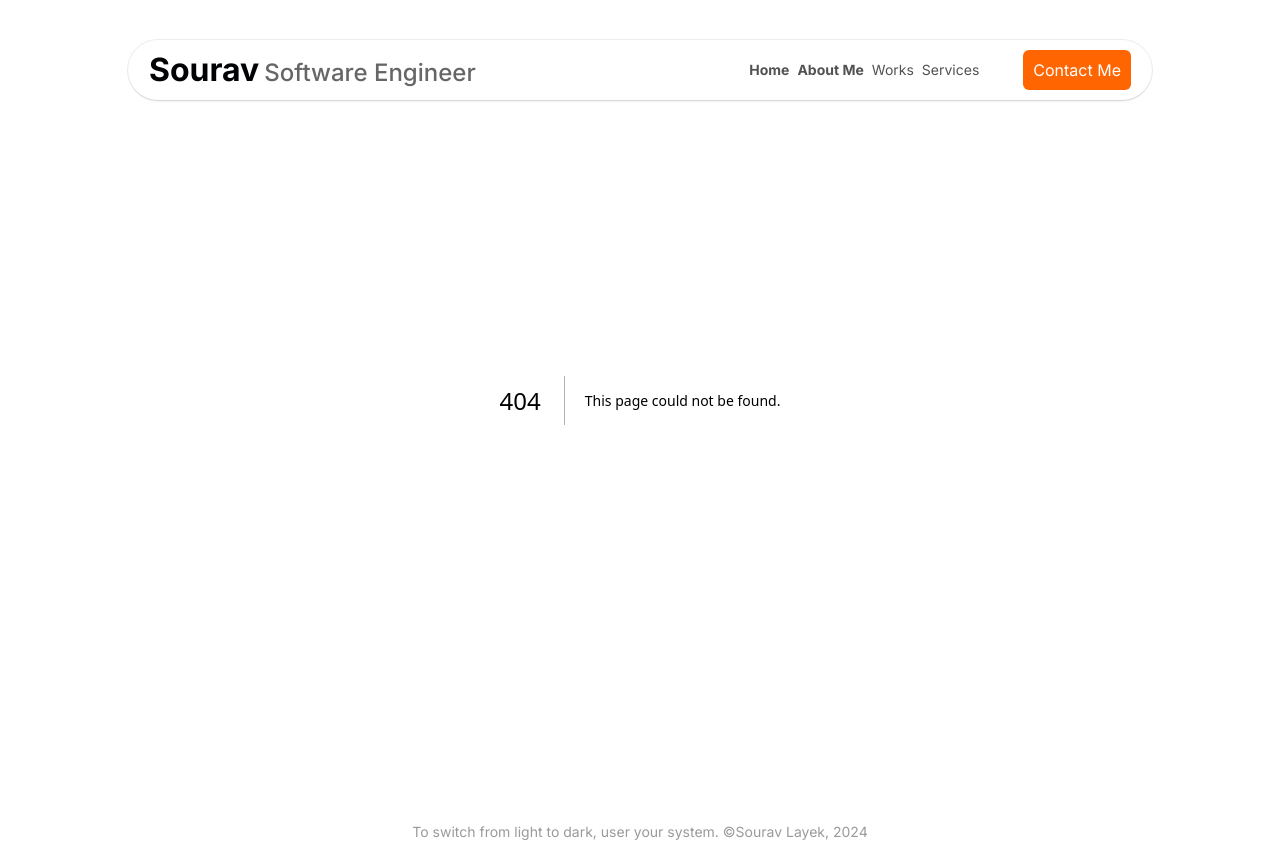
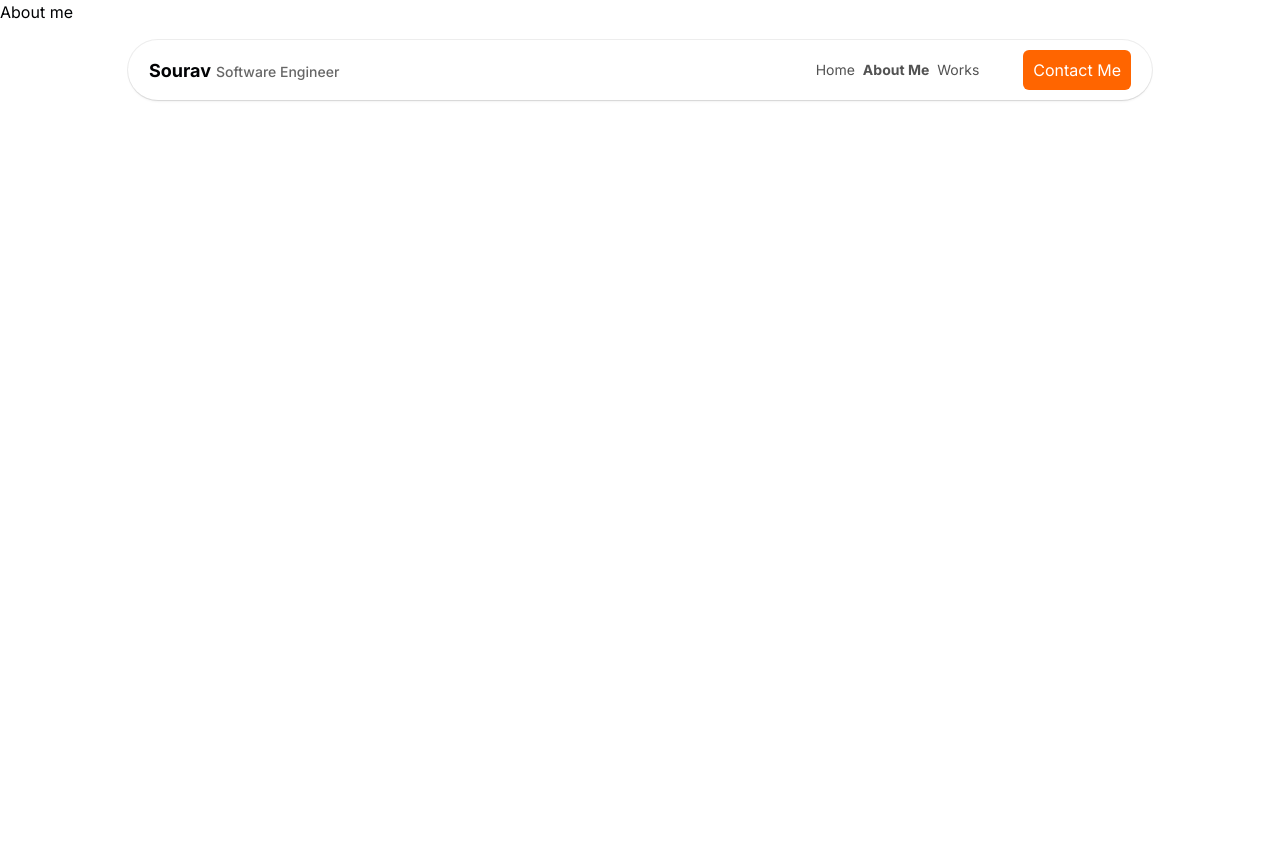
Before and after one commit to souravlayek/portfolio-v3, a Next.js app: page /about-me in a window 1280 px wide. Before the commit this address had no page. After the commit the page ends 800 px from the top, so only its background shows below. Built offline with nearby package versions, Linux system fonts and the light colour scheme.

Commit message:
Added some more fixes

```diff
--- /dev/null
+++ b/src/app/about-me/page.tsx
@@ -0,0 +1,7 @@
+import React from "react";
+
+const AboutMe = () => {
+  return <main>About me</main>;
+};
+
+export default AboutMe;
--- a/src/app/layout.tsx
+++ b/src/app/layout.tsx
@@ -3,6 +3,7 @@ import "./globals.css";
 import { Inter } from "next/font/google";
 import { ThemeProvider } from "@/components/theme-provider";
 import Header from "@/components/Header";
+import { IconBulbFilled } from "@tabler/icons-react";
 const interFont = Inter({
   weight: ["300", "400", "500", "600", "700", "900"],
   subsets: ["latin"],
@@ -35,8 +36,8 @@ export default function RootLayout({
           <Header />
           {children}
           <footer className="w-full h-16 text-center flex justify-center items-center text-sm text-foreground/40">
-            To switch from light to dark, user your system. &copy;Sourav Layek,
-            2024
+            <IconBulbFilled className="w-4 h-4 mr-2" /> Dark and light modes
+            adapt to your device settings. &copy;Sourav Layek, 2024
           </footer>
         </ThemeProvider>
       </body>
--- a/src/app/page.tsx
+++ b/src/app/page.tsx
@@ -24,6 +24,7 @@ import {
 } from "./data";
 import { LinkPreview } from "@/components/ui/link-preview";
 import ServiceDetailsModal from "@/components/service-details-modal";
+import Link from "next/link";
 
 const words: string[] = [
   "Innovative",
@@ -52,12 +53,15 @@ const HomePage = () => {
         </BackgroundBeamsWithCollision>
       </section>
       <section className="mt-16 container">
-        <div className="mb-6 flex justify-between max-sm:flex-col items-center">
+        <div className="mb-6 flex justify-between max-sm:flex-col items-center max-sm:gap-2">
           <h1 className="text-2xl">Highlights of My Journey</h1>
           <div className="flex-1 h-[1px] bg-gradient-to-r from-transparent to-transparent via-foreground max-sm:hidden"></div>
-          <button className="bg-brightOrange text-white px-4 py-2 rounded-md transition duration-150 hover:bg-brightOrange/80">
+          <Link
+            href="/works"
+            className="bg-brightOrange text-white px-4 py-2 rounded-md transition duration-150 hover:bg-brightOrange/80"
+          >
             See More
-          </button>
+          </Link>
         </div>
         <BentoGrid>
           <BentoGridItem className="col-span-6 p-0 overflow-hidden">
--- a/src/components/Header/Navbar/index.tsx
+++ b/src/components/Header/Navbar/index.tsx
@@ -5,10 +5,12 @@ import {
   IconBriefcase2,
   IconUser,
   IconPackageExport,
+  IconMessage,
 } from "@tabler/icons-react";
 import { FloatingNav } from "@/components/ui/floating-navbar";
 import MagneticButton from "@/components/ui/magnetic-button";
 import Logo from "@/components/ui/logo";
+import Link from "next/link";
 
 const navItems = [
   {
@@ -28,19 +30,19 @@ const navItems = [
       <IconBriefcase2 className="h-4 w-4 text-neutral-500 dark:text-white" />
     ),
   },
-  {
-    name: "Services",
-    link: "/services",
-    icon: (
-      <IconPackageExport className="h-4 w-4 text-neutral-500 dark:text-white" />
-    ),
-  },
+  // {
+  //   name: "Services",
+  //   link: "/services",
+  //   icon: (
+  //     <IconPackageExport className="h-4 w-4 text-neutral-500 dark:text-white" />
+  //   ),
+  // },
 ];
 
 export default function Navbar() {
   return (
     <FloatingNav
-      logo={<Logo className="max-sm:hidden max-lg:text-[24px]" />}
+      logo={<Logo className="max-sm:hidden" />}
       navItems={navItems}
       navClassName="max-sm:justify-between max-sm:w-full"
       rightSection={<ContactMeButton />}
@@ -52,17 +54,23 @@ export default function Navbar() {
 const ContactMeButton = () => {
   return (
     <MagneticButton>
-      <button className="h-[40px] px-[5px] rounded-md relative bg-brightOrange text-white hidden max-sm:flex justify-center items-center ">
-        🤝
-      </button>
-      <button className="sm:flex h-[40px] px-[10px] ml-[40px] rounded-md relative bg-brightOrange text-white hidden justify-center items-center group/contact-btn overflow-hidden">
+      <Link
+        href="/contact-me"
+        className="h-[40px] px-[10px] rounded-md relative bg-brightOrange text-white hidden max-sm:flex justify-center items-center "
+      >
+        <IconMessage className="text-white w-4 h-4" />
+      </Link>
+      <Link
+        href="/contact-me"
+        className="sm:flex h-[40px] px-[10px] ml-[40px] rounded-md relative bg-brightOrange text-white hidden justify-center items-center group/contact-btn overflow-hidden"
+      >
         <span className="group-hover/contact-btn:translate-x-40 text-center transition duration-500">
           Contact Me
         </span>
         <div className="-translate-x-40 group-hover/contact-btn:translate-x-0 flex items-center justify-center absolute inset-0 transition duration-500 text-white z-20">
-          🤝
+          <IconMessage className="text-white w-4 h-4" />
         </div>
-      </button>
+      </Link>
     </MagneticButton>
   );
 };
--- a/src/components/ui/floating-navbar.tsx
+++ b/src/components/ui/floating-navbar.tsx
@@ -78,7 +78,7 @@ export const FloatingNav = ({
               href={navItem.link}
               className={cn(
                 "relative dark:text-neutral-50 items-center flex space-x-1 text-neutral-600 dark:hover:text-neutral-300 hover:text-neutral-500",
-                pathName.includes(navItem.link) ? "font-bold" : "",
+                navItem.link === pathName ? "font-bold" : "",
               )}
             >
               <span className="block sm:hidden">{navItem.icon}</span>
--- a/src/components/ui/logo.tsx
+++ b/src/components/ui/logo.tsx
@@ -7,12 +7,12 @@ const Logo = ({ className }: { className?: string }) => {
     <Link href="/">
       <div
         className={cn(
-          "text-[32px] text-foreground font-bold cursor-pointer transition duration-300 hover:opacity-90",
+          "text-[18px] text-foreground font-bold cursor-pointer transition duration-300 hover:opacity-90",
           className,
         )}
       >
         Sourav
-        <span className="text-[24px] max-lg:text-[18px] text-muted-foreground ml-[5px] font-medium max-[769px]:hidden">
+        <span className="text-[14px] max-lg:text-[18px] text-muted-foreground ml-[5px] font-medium max-[769px]:hidden">
           Software Engineer
         </span>
       </div>
```
